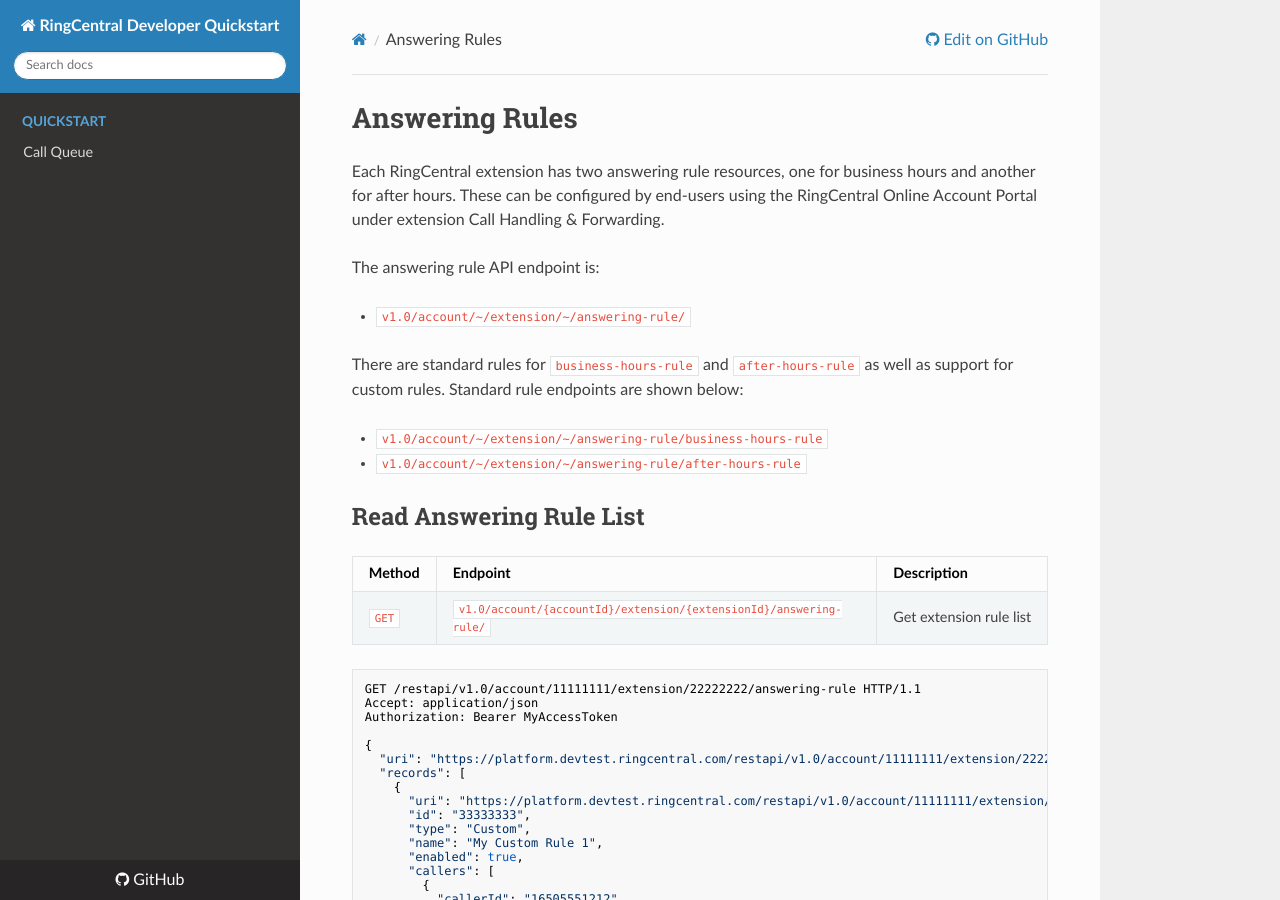
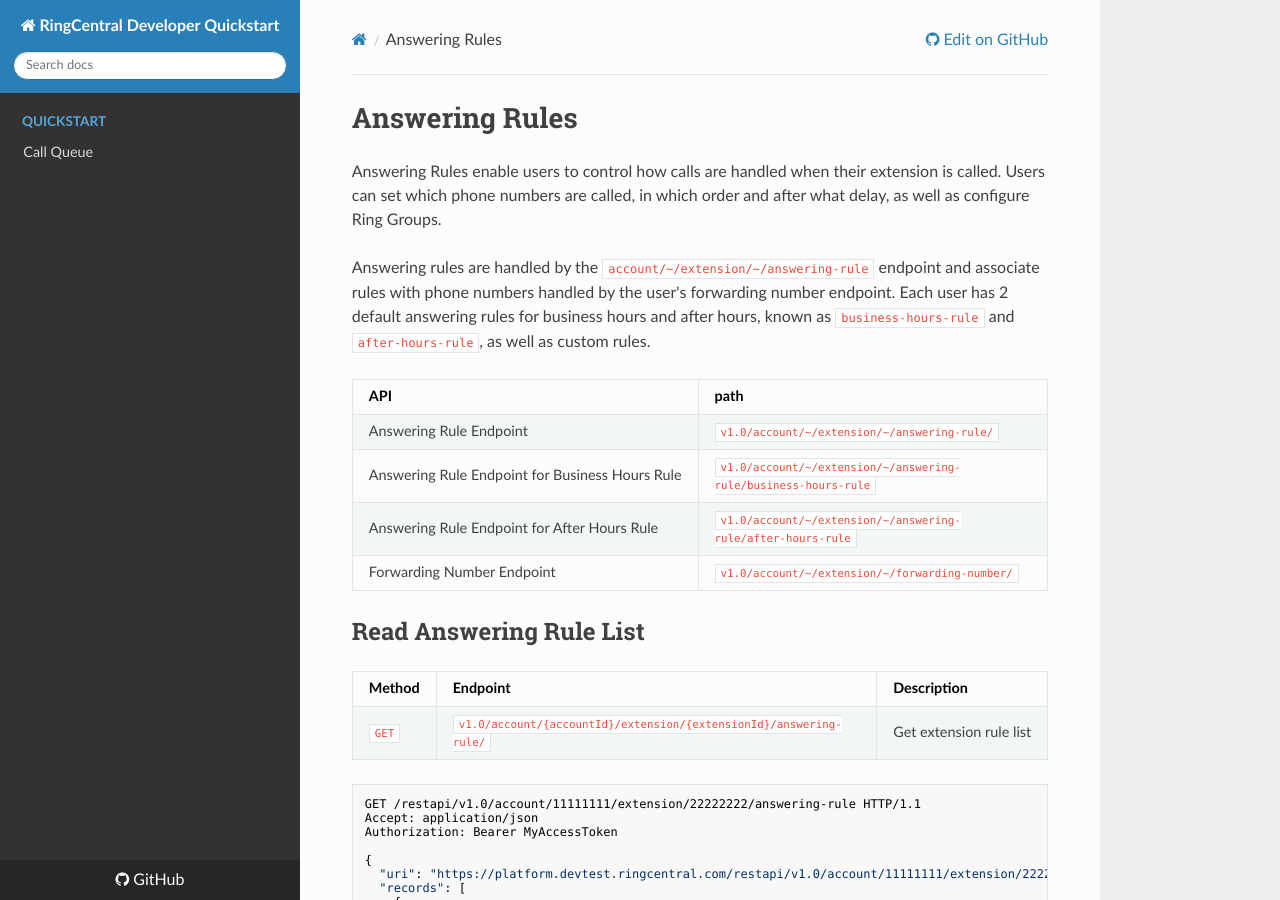
Before and after one commit to grokify/ringcentral-docs-quickstart, an MkDocs documentation site: the page built from docs/answering_rules.md, in a window 1280 px wide and 900 px high. Built offline with MkDocs 1.6.1, drawn with Linux system fonts in a browser that asks for light colours; nearby versions of some CDN libraries; old or Windows-style settings are respelled for this version of MkDocs; some of the changed text lies outside the part shown.

Commit message:
add update answering rule

````diff
--- a/docs/answering_rules.md
+++ b/docs/answering_rules.md
@@ -1,15 +1,15 @@
 # Answering Rules
 
-Each RingCentral extension has two answering rule resources, one for business hours and another for after hours. These can be configured by end-users using the RingCentral Online Account Portal under extension Call Handling & Forwarding.
+Answering Rules enable users to control how calls are handled when their extension is called. Users can set which phone numbers are called, in which order and after what delay, as well as configure Ring Groups.
 
-The answering rule API endpoint is:
+Answering rules are handled by the `account/~/extension/~/answering-rule` endpoint and associate rules with phone numbers handled by the user's forwarding number endpoint. Each user has 2 default answering rules for business hours and after hours, known as `business-hours-rule` and `after-hours-rule`, as well as custom rules.
 
-* `v1.0/account/~/extension/~/answering-rule/`
-
-There are standard rules for `business-hours-rule` and `after-hours-rule` as well as support for custom rules. Standard rule endpoints are shown below:
-
-* `v1.0/account/~/extension/~/answering-rule/business-hours-rule`
-* `v1.0/account/~/extension/~/answering-rule/after-hours-rule`
+| API | path |
+|-----|------|
+| Answering Rule Endpoint | `v1.0/account/~/extension/~/answering-rule/` |
+| Answering Rule Endpoint for Business Hours Rule | `v1.0/account/~/extension/~/answering-rule/business-hours-rule` |
+| Answering Rule Endpoint for After Hours Rule | `v1.0/account/~/extension/~/answering-rule/after-hours-rule` |
+| Forwarding Number Endpoint | `v1.0/account/~/extension/~/forwarding-number/` |
 
 ## Read Answering Rule List
 
@@ -166,6 +166,43 @@ Content-Type: application/json
 
 ## Update an Answering Rule
 
+Answering rules can be updated by configuring forwarding numbers individuall and in Ring Groups. For each forwarding number, the `index` and `forwardingNumber.id` is required.
+
+### Example Request
+
+
+| Method | Endpoint | Description |
+|--------|----------|-------------|
+| `PUT` | `v1.0/account/{accountId}/extension/{extensionId}/answering-rule/{ruleId}` | Update a rule |
+
+```bash
+PUT /restapi/v1.0/account/11111111/extension/22222222/answering-rule/business-hours-rule HTTP/1.1
+Accept: application/json
+Authorization: Bearer MyAccessToken
+Content-Type: application/json
+
+{
+  "forwarding": {
+    "rules": [
+      {
+        "index": 1,
+        "ringCount": 2,
+        "forwardingNumbers": [
+          { id: "22223333" },
+          { id: "22224444" }
+        ]
+      },
+      {
+        "index": 2,
+        "ringCount": 4,
+        "forwardingNumbers": [
+          { id: "22225555" }
+        ]
+      }
+    ]
+  }
+}
+```
 
 ## Delete an Answering Rule
 
````
